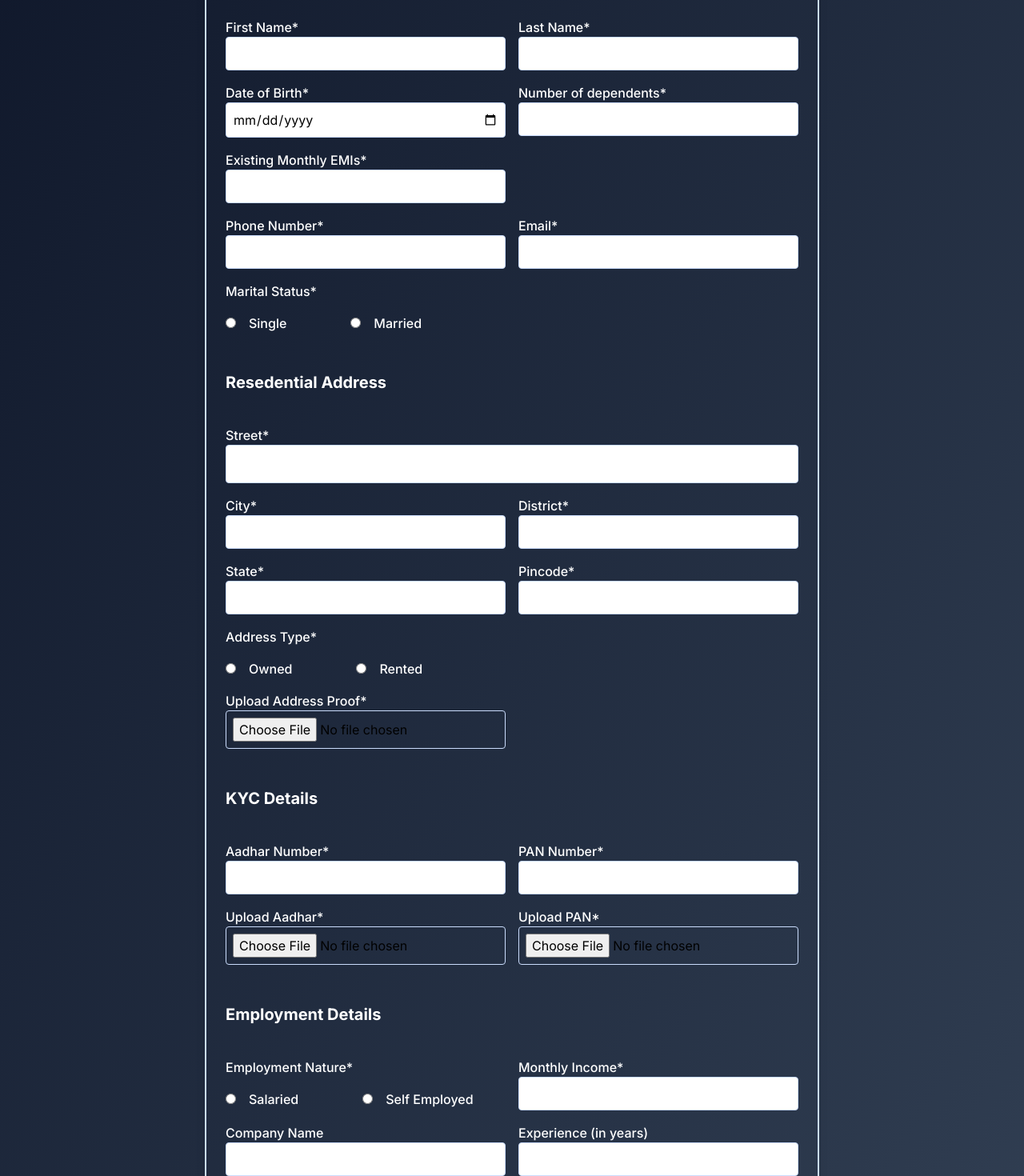
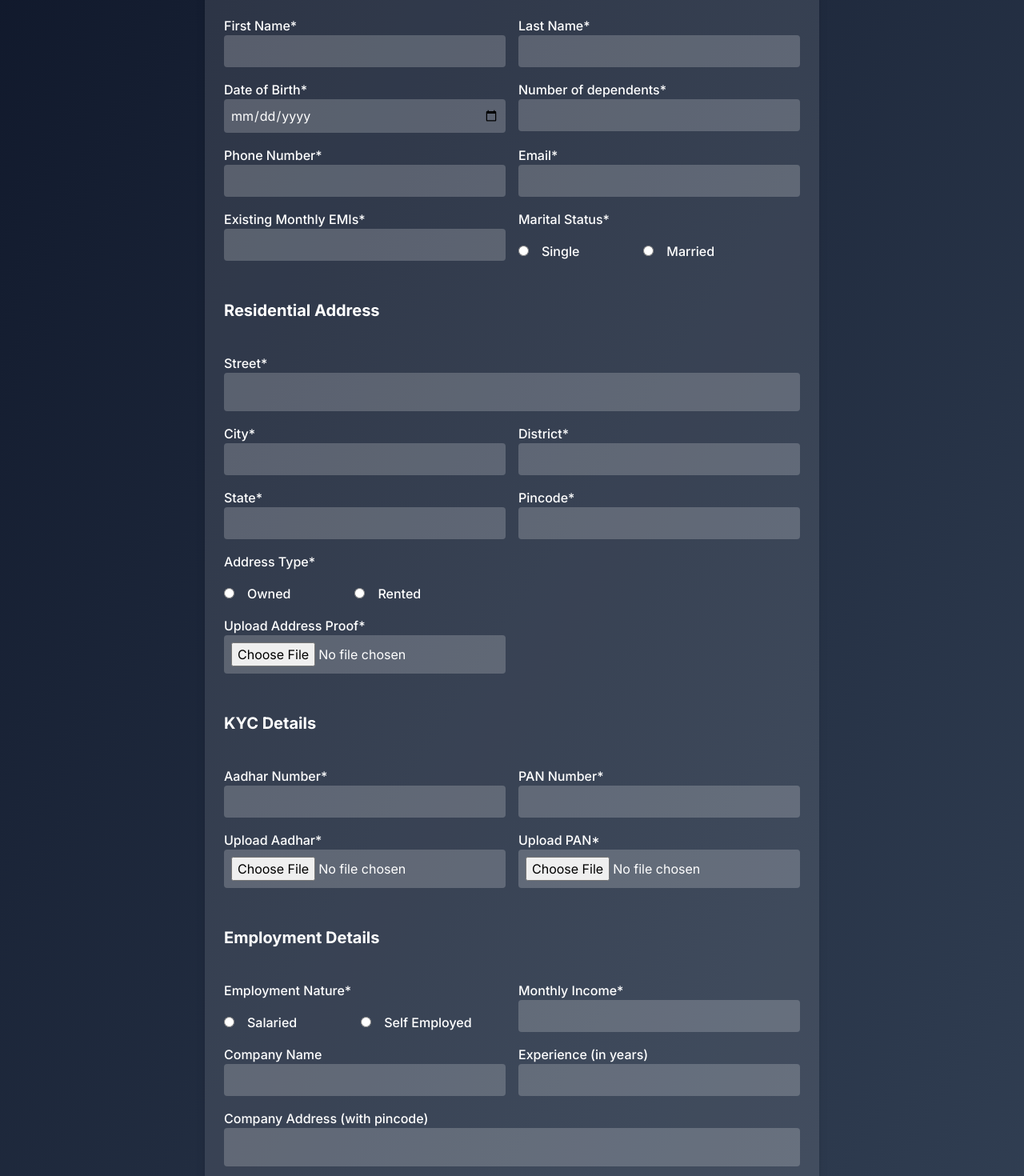
Before and after one commit to aniket-bluepineapple/LOS-MVP, a Next.js app in the folder frontend-2/: page /user-application in a window 1280 px wide. Shown: the part 240-1710 px from the top of the page at 80% size. Built offline with nearby package versions, Linux system fonts and the light colour scheme.

Commit message:
Update styles

```diff
--- a/frontend-2/src/app/client/user-application/employment-details/index.tsx
+++ b/frontend-2/src/app/client/user-application/employment-details/index.tsx
@@ -81,7 +81,7 @@ const EmploymentDetails: FunctionComponent<EmploymentDetailsProps> = ({
             onChange={handleChange}
             onBlur={handleBlur}
             required
-            className="w-full rounded border border-[#cadcfc] p-2"
+            className="w-full rounded bg-[#fff3] p-2 text-white"
           />
           {errors.monthlyIncome && (
             <div className="text-red-400">{errors.monthlyIncome}</div>
@@ -102,7 +102,7 @@ const EmploymentDetails: FunctionComponent<EmploymentDetailsProps> = ({
             value={values.companyname}
             onChange={handleChange}
             onBlur={handleBlur}
-            className="w-full rounded border border-[#cadcfc] p-2"
+            className="w-full rounded bg-[#fff3] p-2 text-white"
           />
           {errors.companyname && (
             <div className="text-red-400">{errors.companyname}</div>
@@ -120,7 +120,7 @@ const EmploymentDetails: FunctionComponent<EmploymentDetailsProps> = ({
             onChange={handleChange}
             onBlur={handleBlur}
             min={0}
-            className="w-full rounded border border-[#cadcfc] p-2"
+            className="w-full rounded bg-[#fff3] p-2 text-white"
           />
           {errors.experience && (
             <div className="text-red-400">{errors.experience}</div>
@@ -141,7 +141,7 @@ const EmploymentDetails: FunctionComponent<EmploymentDetailsProps> = ({
             value={values.companyaddress}
             onChange={handleChange}
             onBlur={handleBlur}
-            className="h-[48px] w-full rounded border border-[#cadcfc] p-2"
+            className="h-[48px] w-full rounded bg-[#fff3] p-2 text-white"
           />
           {errors.companyaddress && (
             <div className="text-red-400">{errors.companyaddress}</div>
@@ -161,7 +161,7 @@ const EmploymentDetails: FunctionComponent<EmploymentDetailsProps> = ({
             value={values.officialEmail}
             onChange={handleChange}
             onBlur={handleBlur}
-            className="h-[48px] w-full rounded border border-[#cadcfc] p-2"
+            className="h-[48px] w-full rounded bg-[#fff3] p-2 text-white"
           />
           {errors.officialEmail && (
             <div className="text-red-400">{errors.officialEmail}</div>
--- a/frontend-2/src/app/client/user-application/index.tsx
+++ b/frontend-2/src/app/client/user-application/index.tsx
@@ -76,7 +76,7 @@ const UserApplication: FunctionComponent<UserApplicationProps> = ({ data }) => {
   };
 
   return (
-    <div className="mx-2 my-12 w-full max-w-screen-md rounded-2xl border-2 border-[#cadcfc] p-6 shadow-lg md:mx-auto">
+    <div className="mx-2 my-12 w-full max-w-screen-md rounded-2xl bg-[#ffffff1a] p-6 shadow-lg md:mx-auto">
       <form
         className="space-y-4"
         onSubmit={(event) => {
--- a/frontend-2/src/app/client/user-application/kyc-details/index.tsx
+++ b/frontend-2/src/app/client/user-application/kyc-details/index.tsx
@@ -35,7 +35,7 @@ const KYCDetails: FunctionComponent<KYCDetailsProps> = ({
             onChange={handleChange}
             onBlur={handleBlur}
             required
-            className="w-full rounded border border-[#cadcfc] p-2"
+            className="w-full rounded bg-[#fff3] p-2 text-white"
           />
           {errors.aadhar && <div className="text-red-400">{errors.aadhar}</div>}
         </div>
@@ -51,7 +51,7 @@ const KYCDetails: FunctionComponent<KYCDetailsProps> = ({
             onChange={handleChange}
             onBlur={handleBlur}
             required
-            className="w-full rounded border border-[#cadcfc] p-2 uppercase"
+            className="w-full rounded bg-[#fff3] p-2 text-white uppercase"
           />
           {errors.pan && <div className="text-red-400">{errors.pan}</div>}
         </div>
--- a/frontend-2/src/app/client/user-application/personal-details/index.tsx
+++ b/frontend-2/src/app/client/user-application/personal-details/index.tsx
@@ -88,7 +88,7 @@ const PersonalDetails: FunctionComponent<PersonalDetailsProps> = ({
             onChange={handleChange}
             onBlur={handleBlur}
             required
-            className="w-full rounded border border-[#cadcfc] p-2"
+            className="w-full rounded bg-[#fff3] p-2 text-white"
           />
           {errors.firstName && (
             <div className="text-red-400">{errors.firstName}</div>
@@ -106,7 +106,7 @@ const PersonalDetails: FunctionComponent<PersonalDetailsProps> = ({
             onChange={handleChange}
             onBlur={handleBlur}
             required
-            className="w-full rounded border border-[#cadcfc] p-2"
+            className="w-full rounded bg-[#fff3] p-2 text-white"
           />
           {errors.lastName && (
             <div className="text-red-400">{errors.lastName}</div>
@@ -130,7 +130,7 @@ const PersonalDetails: FunctionComponent<PersonalDetailsProps> = ({
             required
             max={MAX_DATE.toISOString().split("T")[0]}
             min={MIN_DATE.toISOString().split("T")[0]}
-            className="w-full rounded border border-[#cadcfc] p-2"
+            className="w-full rounded bg-[#fff3] p-2 text-white"
           />
           {errors.dob && <div className="text-red-400">{errors.dob}</div>}
         </div>
@@ -147,28 +147,10 @@ const PersonalDetails: FunctionComponent<PersonalDetailsProps> = ({
             onBlur={handleBlur}
             required
             min={0}
-            className="w-full rounded border border-[#cadcfc] p-2"
+            className="w-full rounded bg-[#fff3] p-2 text-white"
           />
           {errors.dependents && (
             <div className="text-red-400">{errors.dependents}</div>
-          )}
-        </div>
-        <div>
-          <label htmlFor="existingEmis" className="block font-medium">
-            Existing Monthly EMIs*
-          </label>
-          <input
-            type="number"
-            id="existingEmis"
-            name="existingEmis"
-            value={values.existingEmis}
-            onChange={handleChange}
-            onBlur={handleBlur}
-            required
-            className="w-full rounded border border-[#cadcfc] p-2"
-          />
-          {errors.existingEmis && (
-            <div className="text-red-400">{errors.existingEmis}</div>
           )}
         </div>
       </div>
@@ -187,7 +169,7 @@ const PersonalDetails: FunctionComponent<PersonalDetailsProps> = ({
             onChange={handleChange}
             onBlur={handleBlur}
             required
-            className="w-full rounded border border-[#cadcfc] p-2"
+            className="w-full rounded bg-[#fff3] p-2 text-white"
           />
           {errors.phone && <div className="text-red-400">{errors.phone}</div>}
           {values.phone ? (
@@ -217,7 +199,7 @@ const PersonalDetails: FunctionComponent<PersonalDetailsProps> = ({
                 }}
                 onBlur={handleBlur}
                 disabled={values?.isPhoneVerified}
-                className="mt-2 w-full rounded border border-[#cadcfc] p-2"
+                className="mt-2 w-full rounded bg-[#fff3] p-2 text-white"
               />
               {!values.isPhoneVerified && errors.isPhoneVerified ? (
                 <div className="mt-2 text-red-400">
@@ -254,7 +236,7 @@ const PersonalDetails: FunctionComponent<PersonalDetailsProps> = ({
             onChange={handleChange}
             onBlur={handleBlur}
             required
-            className="w-full rounded border border-[#cadcfc] p-2"
+            className="w-full rounded bg-[#fff3] p-2 text-white"
           />
           {errors.email && <div className="text-red-400">{errors.email}</div>}
           {values.email ? (
@@ -283,7 +265,7 @@ const PersonalDetails: FunctionComponent<PersonalDetailsProps> = ({
                 }}
                 onBlur={handleBlur}
                 disabled={values?.isEmailVerified}
-                className="mt-2 w-full rounded border border-[#cadcfc] p-2"
+                className="mt-2 w-full rounded bg-[#fff3] p-2 text-white"
               />
               {!values.isEmailVerified && errors.isEmailVerified ? (
                 <div className="mt-2 text-red-400">
@@ -312,6 +294,24 @@ const PersonalDetails: FunctionComponent<PersonalDetailsProps> = ({
 
       {/* Row 5 */}
       <div className="grid grid-cols-1 gap-4 md:grid-cols-2">
+        <div>
+          <label htmlFor="existingEmis" className="block font-medium">
+            Existing Monthly EMIs*
+          </label>
+          <input
+            type="number"
+            id="existingEmis"
+            name="existingEmis"
+            value={values.existingEmis}
+            onChange={handleChange}
+            onBlur={handleBlur}
+            required
+            className="w-full rounded bg-[#fff3] p-2 text-white"
+          />
+          {errors.existingEmis && (
+            <div className="text-red-400">{errors.existingEmis}</div>
+          )}
+        </div>
         <div>
           <label htmlFor="maritalStatus" className="mb-4 block font-medium">
             Marital Status*
--- a/frontend-2/src/app/client/user-application/resedential-address/index.tsx
+++ b/frontend-2/src/app/client/user-application/resedential-address/index.tsx
@@ -16,7 +16,7 @@ const ResedentialAddress: FunctionComponent<TResedentialAddressProps> = ({
     <>
       <ul>
         <li>
-          <h2 className="mb-10 mt-12 text-xl font-bold">Resedential Address</h2>
+          <h2 className="mb-10 mt-12 text-xl font-bold">Residential Address</h2>
         </li>
       </ul>
       {/* Row 1 */}
@@ -33,7 +33,7 @@ const ResedentialAddress: FunctionComponent<TResedentialAddressProps> = ({
             onChange={handleChange}
             onBlur={handleBlur}
             required
-            className="h-[48px] w-full rounded border border-[#cadcfc] p-2"
+            className="h-[48px] w-full rounded bg-[#fff3] p-2 text-white"
           />
           {errors.street && <div className="text-red-400">{errors.street}</div>}
         </div>
@@ -53,7 +53,7 @@ const ResedentialAddress: FunctionComponent<TResedentialAddressProps> = ({
             onChange={handleChange}
             onBlur={handleBlur}
             required
-            className="w-full rounded border border-[#cadcfc] p-2"
+            className="w-full rounded bg-[#fff3] p-2 text-white"
           />
           {errors.city && <div className="text-red-400">{errors.city}</div>}
         </div>
@@ -69,7 +69,7 @@ const ResedentialAddress: FunctionComponent<TResedentialAddressProps> = ({
             onChange={handleChange}
             onBlur={handleBlur}
             required
-            className="w-full rounded border border-[#cadcfc] p-2"
+            className="w-full rounded bg-[#fff3] p-2 text-white"
           />
           {errors.district && (
             <div className="text-red-400">{errors.district}</div>
@@ -91,7 +91,7 @@ const ResedentialAddress: FunctionComponent<TResedentialAddressProps> = ({
             onChange={handleChange}
             onBlur={handleBlur}
             required
-            className="w-full rounded border border-[#cadcfc] p-2"
+            className="w-full rounded bg-[#fff3] p-2 text-white"
           />
           {errors.state && <div className="text-red-400">{errors.state}</div>}
         </div>
@@ -107,7 +107,7 @@ const ResedentialAddress: FunctionComponent<TResedentialAddressProps> = ({
             onChange={handleChange}
             onBlur={handleBlur}
             required
-            className="w-full rounded border border-[#cadcfc] p-2"
+            className="w-full rounded bg-[#fff3] p-2 text-white"
           />
           {errors.pincode && (
             <div className="text-red-400">{errors.pincode}</div>
@@ -172,7 +172,7 @@ const ResedentialAddress: FunctionComponent<TResedentialAddressProps> = ({
               onChange={handleChange}
               onBlur={handleBlur}
               required
-              className="w-full rounded border border-[#cadcfc] p-2"
+              className="w-full rounded bg-[#fff3] p-2 text-white"
             />
             {errors.monthlyHomeRent && (
               <div className="text-red-400">{errors.monthlyHomeRent}</div>
--- a/frontend-2/src/app/styles/globals.css
+++ b/frontend-2/src/app/styles/globals.css
@@ -26,3 +26,19 @@ textarea,
 select {
   color: #000;
 }
+
+/* Apply same styles for all pseudo states */
+input:hover,
+input:focus,
+input:active,
+input:focus-visible,
+input:focus-within,
+input:visited,
+input:target,
+input:enabled,
+input:checked {
+  background-color: #fff3;
+  color: white;
+  border-color: transparent;
+  outline: none;
+}
```
